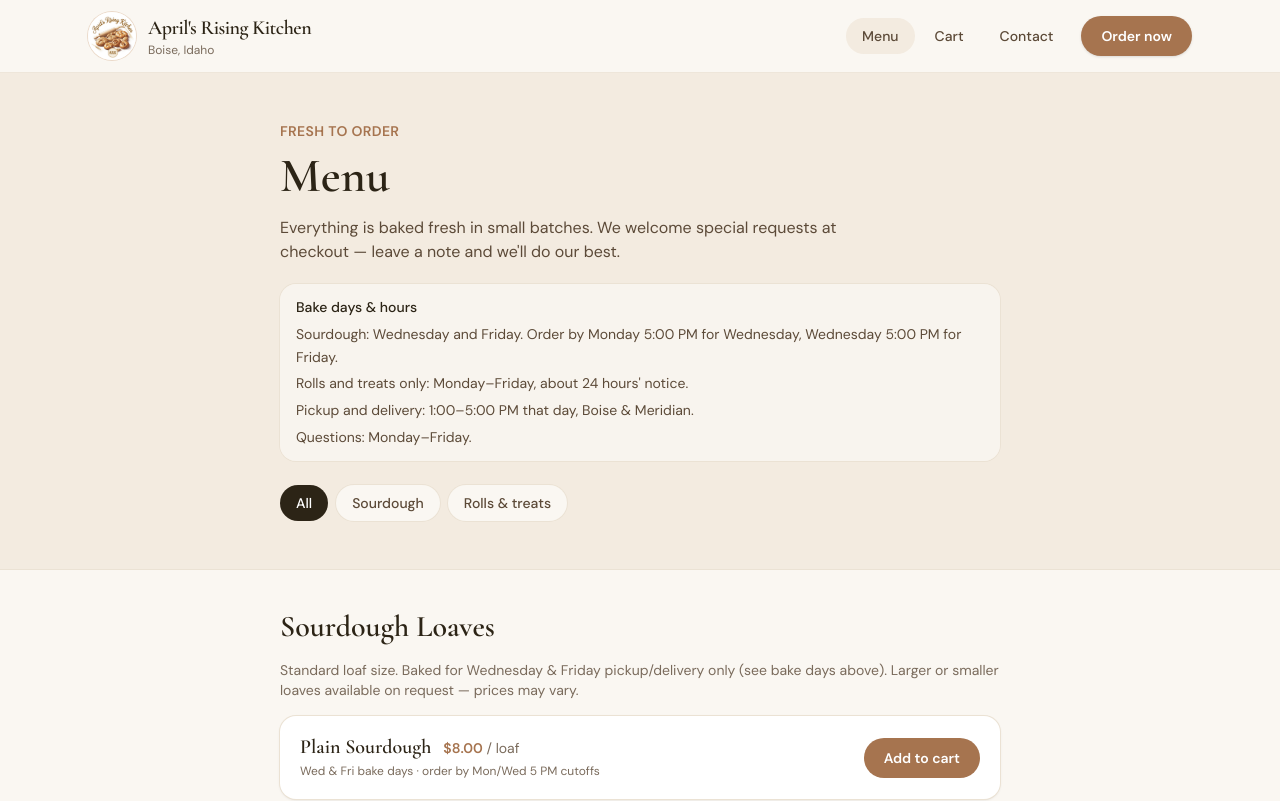
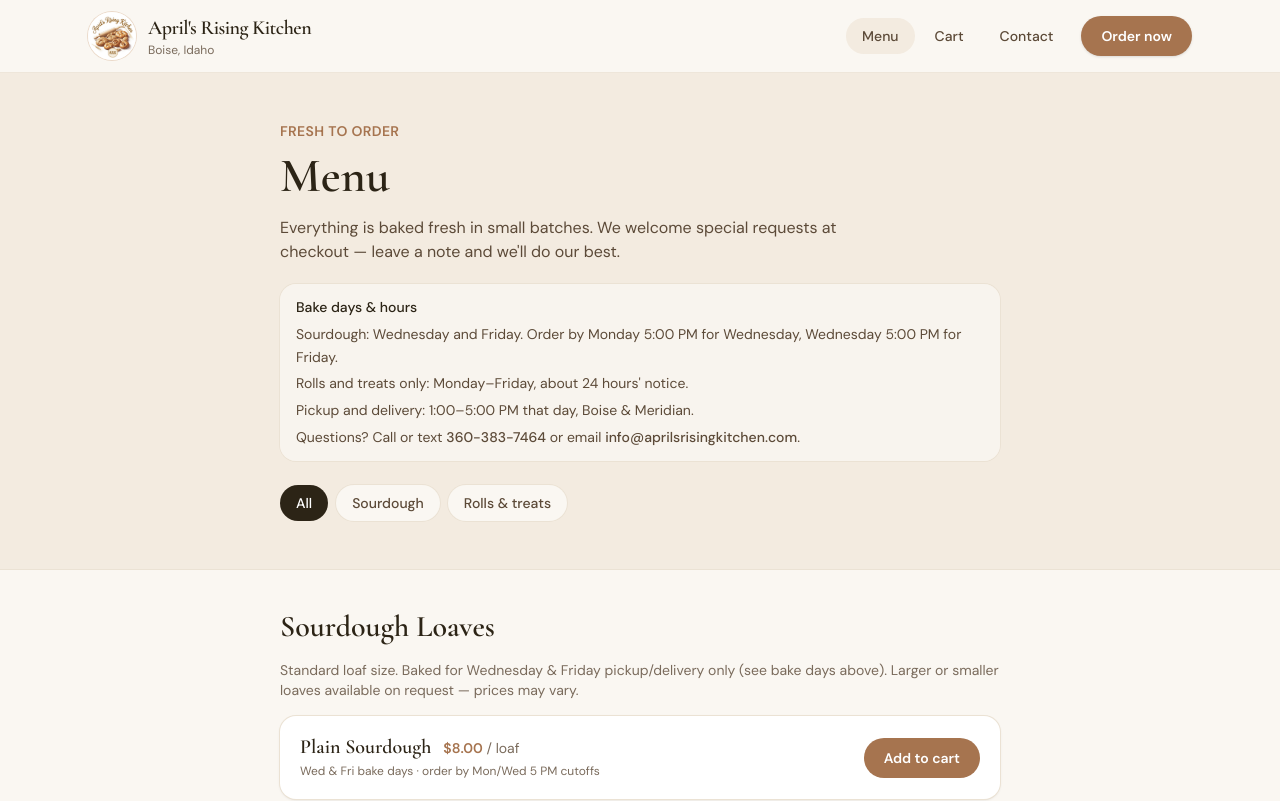
Before and after one commit to zulu350/Aprils-Rising-Kitchen, a Next.js app: page /menu in a window 1280 px wide. Shown: the top 801 px of the page. Built offline with nearby package versions, Linux system fonts and the light colour scheme.

Commit message:
Remove no-tax copy and simplify checkout schedule language.

```diff
--- a/src/components/CartClient.tsx
+++ b/src/components/CartClient.tsx
@@ -69,12 +69,13 @@
         {hasSourdough ? (
           <>
             <p className="font-medium text-espresso">{MESSAGING.mixedCart}</p>
-            <p className="mt-1 text-muted">{MESSAGING.sourdough}</p>
+            <p className="mt-1">{MESSAGING.sourdough}</p>
           </>
         ) : (
           <p>{MESSAGING.rollsOnly}</p>
         )}
         <p className="mt-1 text-muted">{MESSAGING.fulfillmentWindow}</p>
+        <p className="mt-1 text-muted">{MESSAGING.sourdoughSpecial}</p>
       </div>
 
       <ul className="mt-8 space-y-3">
@@ -138,8 +139,7 @@
           </span>
         </div>
         <p className="mt-2 text-xs text-muted">
-          No sales tax. Delivery in Boise &amp; Meridian is $8 under $30, free
-          at $30 and up.
+          Delivery in Boise &amp; Meridian is $8 under $30, free at $30 and up.
         </p>
         <div className="mt-6 flex flex-col gap-3 sm:flex-row">
           <Link
--- a/src/components/CheckoutClient.tsx
+++ b/src/components/CheckoutClient.tsx
@@ -164,19 +164,18 @@
     <div className="mx-auto max-w-3xl px-4 py-12 sm:px-6 sm:py-16">
       <h1 className="font-display text-4xl text-espresso">Checkout</h1>
       <p className="mt-2 text-sm text-muted">
-        No tax. Cash, Venmo, Zelle, or card / Apple Pay / Google Pay.
-        {availMsg?.hours ? (
-          <>
-            <br />
-            {availMsg.hours}
-          </>
-        ) : null}
+        Cash, Venmo, Zelle, or card / Apple Pay / Google Pay. Pickup and
+        delivery 1:00–5:00 PM on your chosen day.
       </p>
       {availMsg ? (
         <div className="mt-4 rounded-2xl bg-wheat px-4 py-3 text-sm leading-relaxed text-brown ring-1 ring-linen">
-          <p>{availMsg.schedule}</p>
           {availMsg.mixed ? (
-            <p className="mt-2 font-medium text-espresso">{availMsg.mixed}</p>
+            <p className="font-medium text-espresso">{availMsg.mixed}</p>
+          ) : (
+            <p>{availMsg.schedule}</p>
+          )}
+          {availMsg.mixed ? (
+            <p className="mt-2">{availMsg.schedule}</p>
           ) : null}
           <p className="mt-2 text-muted">{availMsg.fulfillmentWindow}</p>
           <p className="mt-2 text-muted">{availMsg.special}</p>
--- a/src/components/Footer.tsx
+++ b/src/components/Footer.tsx
@@ -91,7 +91,6 @@
               Pickup &amp; delivery 1:00–5:00 PM that day ·{" "}
               {BUSINESS.serviceArea}
             </li>
-            <li className="text-muted">Questions: Monday–Friday</li>
             <li className="text-muted">{PAYMENTS_LINE}</li>
             <li className="pt-2 text-muted">{COTTAGE_LINE}</li>
             <li>
--- a/src/components/HoursCopy.tsx
+++ b/src/components/HoursCopy.tsx
@@ -1,4 +1,4 @@
-import { HOURS } from "@/lib/constants";
+import { BUSINESS, HOURS } from "@/lib/constants";
 
 export function HoursCopy({ className }: { className?: string }) {
   return (
@@ -6,7 +6,20 @@
       <p>{HOURS.sourdough}</p>
       <p className="mt-1">{HOURS.rolls}</p>
       <p className="mt-1">{HOURS.pickupDelivery}</p>
-      <p className="mt-1">{HOURS.questions}</p>
+      <p className="mt-1">
+        Questions? Call or text{" "}
+        <a href={BUSINESS.phoneHref} className="font-medium text-espresso hover:text-crust-dark">
+          {BUSINESS.phone}
+        </a>{" "}
+        or email{" "}
+        <a
+          href={`mailto:${BUSINESS.email}`}
+          className="font-medium text-espresso hover:text-crust-dark"
+        >
+          {BUSINESS.email}
+        </a>
+        .
+      </p>
     </div>
   );
 }
--- a/src/components/MenuClient.tsx
+++ b/src/components/MenuClient.tsx
@@ -164,7 +164,7 @@
                 {itemCount} item{itemCount === 1 ? "" : "s"} ·{" "}
                 {formatPrice(subtotalCents)}
               </p>
-              <p className="text-xs text-muted">No tax · pickup or delivery</p>
+              <p className="text-xs text-muted">Pickup or delivery</p>
             </div>
             <Link
               href="/cart"
--- a/src/components/admin/NewOrderForm.tsx
+++ b/src/components/admin/NewOrderForm.tsx
@@ -444,7 +444,6 @@
           ) : null}
           <p className="text-lg font-semibold tabular-nums text-espresso">
             Total {formatMoney(totalCents)}
-            <span className="ml-2 text-sm font-normal text-muted">No tax</span>
           </p>
         </div>
       </section>
--- a/src/lib/availability.ts
+++ b/src/lib/availability.ts
@@ -15,16 +15,16 @@
 
 export const MESSAGING = {
   hours:
-    "Questions Monday–Friday. Pickup and delivery 1:00–5:00 PM on your chosen day.",
+    "Pickup and delivery 1:00–5:00 PM on your chosen day.",
   fulfillmentWindow:
-    "Pickup and delivery are scheduled between 1:00 PM and 5:00 PM on your chosen day.",
+    "Pickup and delivery: 1:00–5:00 PM on the day you choose.",
   sourdoughTitle: "Sourdough bake days",
   sourdough:
-    "Our sourdough loaves are baked fresh for Wednesday and Friday only. Please order by Monday 5:00 PM for Wednesday, or by Wednesday 5:00 PM for Friday. Rolls and treats are more flexible when ordered on their own.",
+    "Order by Monday 5:00 PM for Wednesday, or Wednesday 5:00 PM for Friday.",
   sourdoughSpecial:
-    "Need something outside these days? Leave a note at checkout — we'll do our best to accommodate special requests.",
+    "Need a different day? Leave a note at checkout and we'll try to make it work.",
   mixedCart:
-    "Your cart includes sourdough, so this order is available for Wednesday or Friday only (with the same order cutoffs).",
+    "Your cart has sourdough, so this order is Wednesday or Friday only.",
   dayFull:
     "This day is full (our 4-order daily limit). Please choose another available day, or contact us for special requests.",
   dayBlocked:
@@ -35,7 +35,7 @@
   noDates:
     "No open dates match your cart right now. Try removing a loaf, choosing another week, or call/text us — we're happy to help.",
   rollsOnly:
-    "Rolls and treats: please allow at least 24 hours' notice. Available Monday–Friday.",
+    "Rolls and treats ordered by themselves can usually be ready with about a day's notice.",
 } as const;
 
 export type DateSlot = {
--- a/src/lib/constants.ts
+++ b/src/lib/constants.ts
@@ -24,7 +24,7 @@
   rolls:
     "Rolls and treats only: Monday–Friday, about 24 hours' notice.",
   pickupDelivery: `Pickup and delivery: 1:00–5:00 PM that day, ${BUSINESS.serviceArea}.`,
-  questions: "Questions: Monday–Friday.",
+  questions: `Questions? Call or text ${BUSINESS.phone} or email ${BUSINESS.email}.`,
 } as const;
 
 export const PAYMENTS_LINE =
--- a/src/lib/email.ts
+++ b/src/lib/email.ts
@@ -193,7 +193,7 @@
     "Items:",
     itemsListText(order),
     "",
-    `Total: ${formatPrice(order.totalCents)} (no tax)`,
+    `Total: ${formatPrice(order.totalCents)}`,
     order.notes ? `\nNotes: ${order.notes}` : null,
     "",
     `Open in kitchen: ${adminUrl}`,
```
